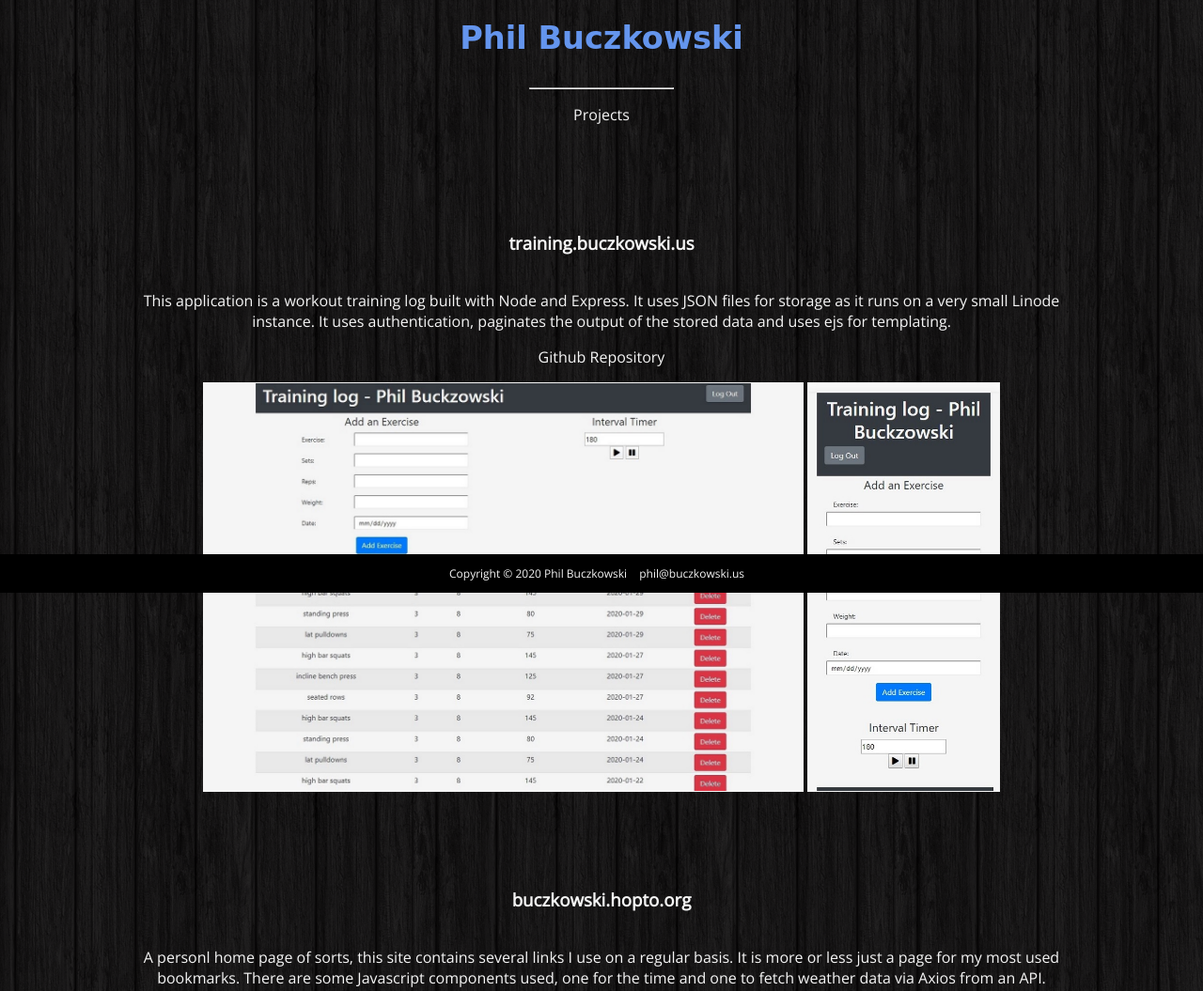
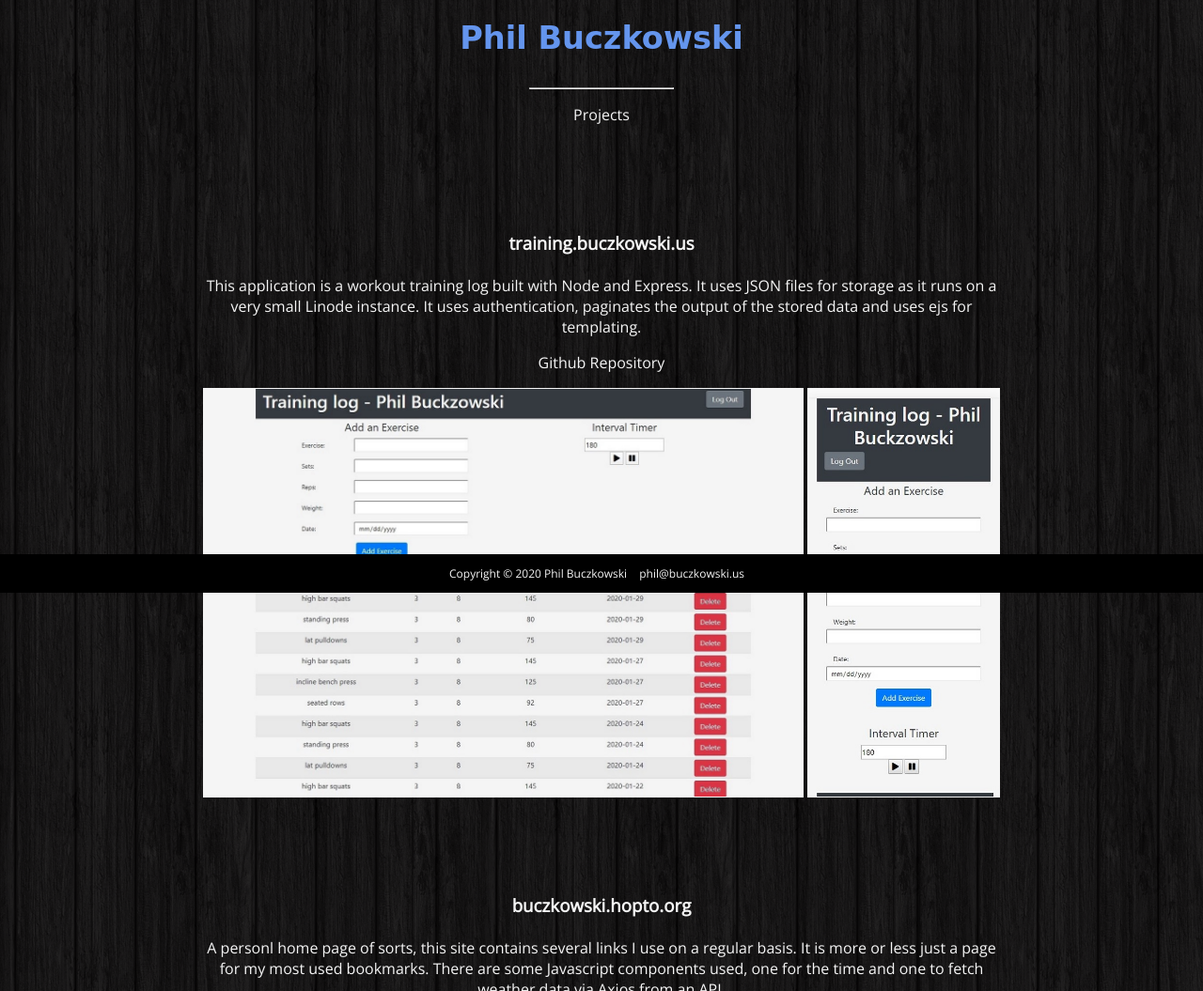
Before and after one commit to buczkowski/portfolio, a plain HTML site: page projects.html in a window 1280 px wide. Shown: the part 169-1224 px from the top of the page at 94% size. Drawn offline with nearby package versions, Linux system fonts and the light colour scheme; a web font is replaced by a local one.

Commit message:
reduce paragraph width on project descriptions

```diff
--- a/projects.html
+++ b/projects.html
@@ -25,7 +25,7 @@
         <div class="spacer"></div>
         <div id="projects">
             <a href=https://training.buczkowski.us><h3>training.buczkowski.us</h3></a>
-            <p>
+            <p class="description">
                 This application is a workout training log built with Node and Express. It uses
                 JSON files for storage as it runs on a very small Linode instance. It uses
                 authentication, paginates the output of the stored data and uses ejs for templating.
@@ -41,7 +41,7 @@
             alt="training.buczkowski.us Mobile">
             <div class="spacer"></div>
             <a href="https://buczkowski.hopto.org"><h3>buczkowski.hopto.org</h3></a>
-            <p>
+            <p class="description">
                 A personl home page of sorts, this site contains several links I use on a regular
                 basis. It is more or less just a page for my most used bookmarks. There are some
                 Javascript components used, one for the time and one to fetch weather data via
@@ -58,7 +58,7 @@
             alt="buczkowski.hopto.org Mobile">
             <div class="spacer"></div>
             <h3>Home Lab</h3>
-            <p>
+            <p class="description">
                 This is my home lab. The buczkowski.hopto.org website runs on the Kubernetes
                 cluster in this diagram.
             </p>
@@ -78,7 +78,7 @@
             alt="Home Lab Diagram">
             <div class="spacer"></div>
             <a href=https://www.buczkowski.us><h3>www.buczkowski.us</h3></a>
-            <p>
+            <p class="description">
                 This is the site you are viewing right now. It is meant as a means to get in
                 touch with me or view my projects.
             </p>
--- a/styles.css
+++ b/styles.css
@@ -178,6 +178,10 @@ img {
 .smallimg {
     width: 20%;
 }
+.description {
+    margin: auto;
+    width: 85%;
+}
 #projects img:active{
     transform: scale(1.75);
     transition: all 1.5s ease-in-out;
```
